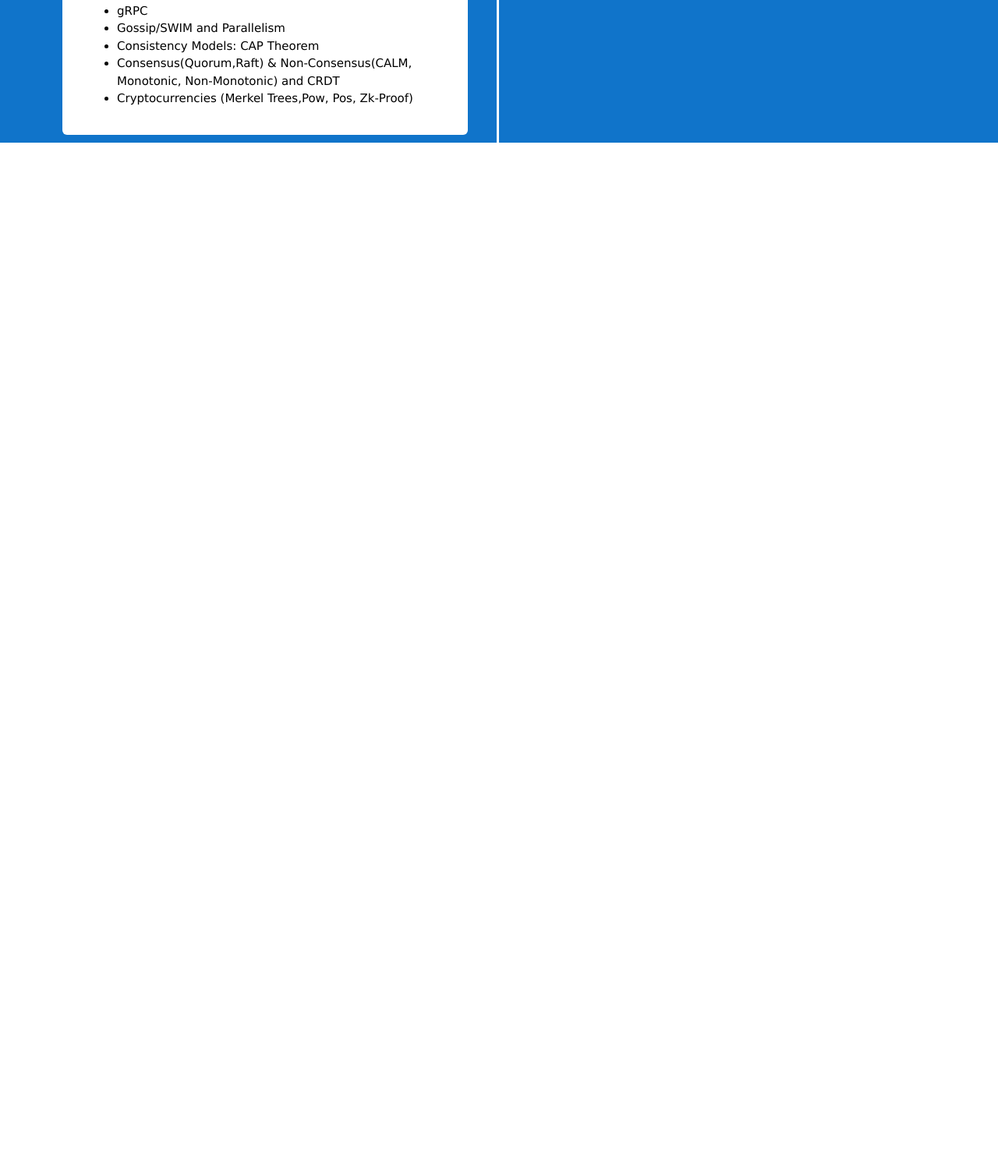
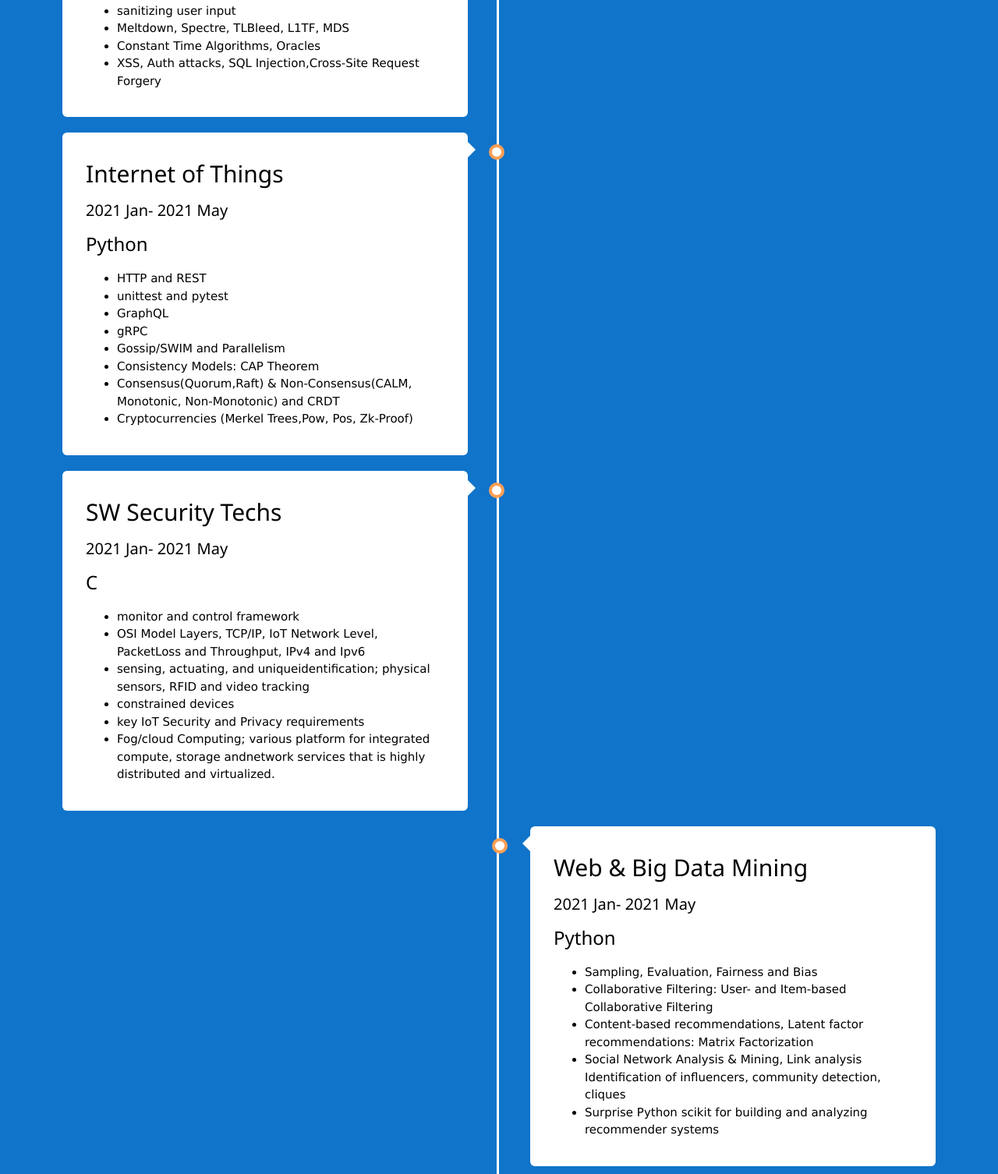
Before and after one commit to brightdo/brightdo.github.io, a plain HTML site: page classes.html in a window 1280 px wide. Shown: the part 8849-10355 px from the top of the page at 78% size. Before the commit the page ends 9032 px from the top, so only its background shows below. Drawn offline with nearby package versions, Linux system fonts and the light colour scheme; a script that the page names is missing.

Commit message:
classes
classes

```diff
--- a/classes.html
+++ b/classes.html
@@ -320,6 +320,21 @@
       <div class="content">
           <h2>Enterprise Distributed Systems</h2> <h4>2020 Aug- Present </h4> <h3> Python</h3>
           <ul>
+              <li>Payload Injection/Infection, Lateral Movement</li>
+              <li> Privilege Separation & Permissions Enforcement </li>
+              <li>ROP/Control Flow attacks, heap and stack overflows</li>
+              <li>sanitizing user input</li>
+              <li>Meltdown, Spectre, TLBleed, L1TF, MDS</li>
+              <li>Constant Time Algorithms, Oracles </li>
+              <li>XSS, Auth attacks, SQL Injection,Cross-Site Request Forgery </li>
+            </ul>
+      </div>
+    </div>
+
+    <div class="container left" data-aos="fade-left">
+      <div class="content">
+          <h2>Internet of Things</h2> <h4>2021 Jan- 2021 May</h4> <h3> Python</h3>
+          <ul>
               <li>HTTP and REST</li>
               <li> unittest and pytest </li>
               <li>GraphQL</li>
@@ -331,6 +346,34 @@
             </ul>
       </div>
     </div>
+
+    <div class="container left" data-aos="fade-left">
+      <div class="content">
+          <h2>SW Security Techs</h2> <h4>2021 Jan- 2021 May</h4> <h3>C</h3>
+          <ul>
+              <li>monitor and control framework</li>
+              <li> OSI Model Layers, TCP/IP, IoT Network Level, PacketLoss and Throughput, IPv4 and Ipv6 </li>
+              <li>sensing, actuating, and uniqueidentification; physical sensors, RFID and video tracking </li>
+              <li>constrained devices</li>
+              <li>key IoT Security and Privacy requirements</li>
+              <li>Fog/cloud Computing; various platform for integrated compute, storage andnetwork services that is highly distributed and virtualized.</li>
+            </ul>
+      </div>
+    </div>
+
+    <div class="container right" data-aos="fade-right">
+      <div class="content">
+          <h2>Web & Big Data Mining</h2> <h4>2021 Jan- 2021 May </h4> <h3> Python</h3>
+          <ul>
+              <li>Sampling, Evaluation, Fairness and Bias</li>
+              <li> Collaborative Filtering: User- and Item-based Collaborative Filtering</li>
+              <li>Content-based recommendations, Latent factor recommendations: Matrix Factorization</li>
+              <li> Social Network Analysis & Mining, Link analysis Identification of influencers, community detection, cliques </li>
+              <li>Surprise Python scikit for building and analyzing recommender systems</li>
+            </ul>
+      </div>
+    </div>
+
 
   </div>
 </div>
```
